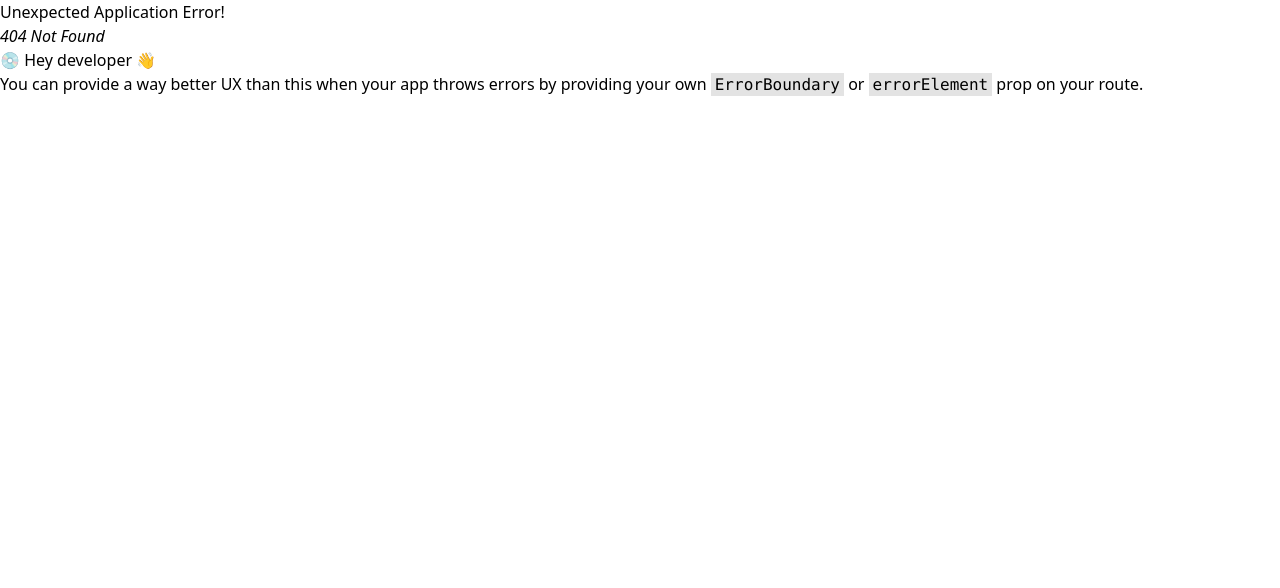
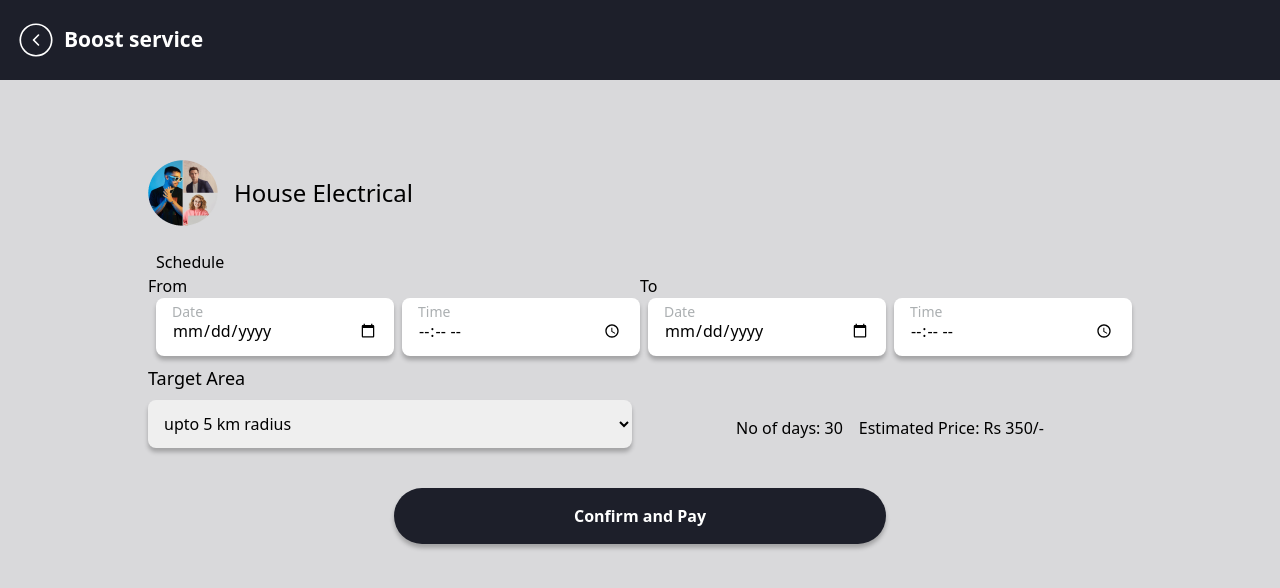
Before and after one commit to JaseelaAlimahamed/ServiceConnectProviderUI, a React (Vite) app: page /boost-service in a window 1280 px wide. Before the commit this address had no page. Shown: the top 588 px of the page. Built offline with nearby package versions, Linux system fonts and the light colour scheme; sample sign-in values are in the browser's storage.

Commit message:
fix: boost service path fixed

```diff
--- a/src/components/boostService/Schedule.jsx
+++ b/src/components/boostService/Schedule.jsx
@@ -10,7 +10,7 @@ const Schedule = ({schedule,onScheduleChange}) => {
   return (
     <div>
         <div className="w-full">
-          <div className="flex gap-x-2 ">
+          <div className="grid grid-cols-2 gap-x-2 ">
             <div className="relative w-full">
               <input
                 type="date"
@@ -20,7 +20,7 @@ const Schedule = ({schedule,onScheduleChange}) => {
                 value={schedule.date}
                 onChange={handleInputChange}
               />
-              <span className='absolute top-1 left-5 text-sm text-[#ABAFB1]'>Date</span>
+              <span className='absolute top-1 left-4 text-sm text-[#ABAFB1]'>Date</span>
             </div>
             <div className="relative w-full">
               <input
@@ -31,7 +31,7 @@ const Schedule = ({schedule,onScheduleChange}) => {
                 onChange={handleInputChange}
                 className="w-full px-4 py-3 pt-5 rounded-lg shadow-boxshadow-1 outline-none"
               />
-              <span className='absolute top-1 left-5 text-sm text-[#ABAFB1]'>Time</span>
+              <span className='absolute top-1 left-4 text-sm text-[#ABAFB1]'>Time</span>
             </div>
           </div>
         </div>
--- a/src/routes/ProviderRoutes.jsx
+++ b/src/routes/ProviderRoutes.jsx
@@ -104,7 +104,7 @@ const ProviderRoutes = createBrowserRouter([
         loader: protectRoute,
       },
       {
-        path: '/boostservice',
+        path: '/boost-service',
         element: <BoostServicePage />,
         loader: protectRoute,
       },
```
